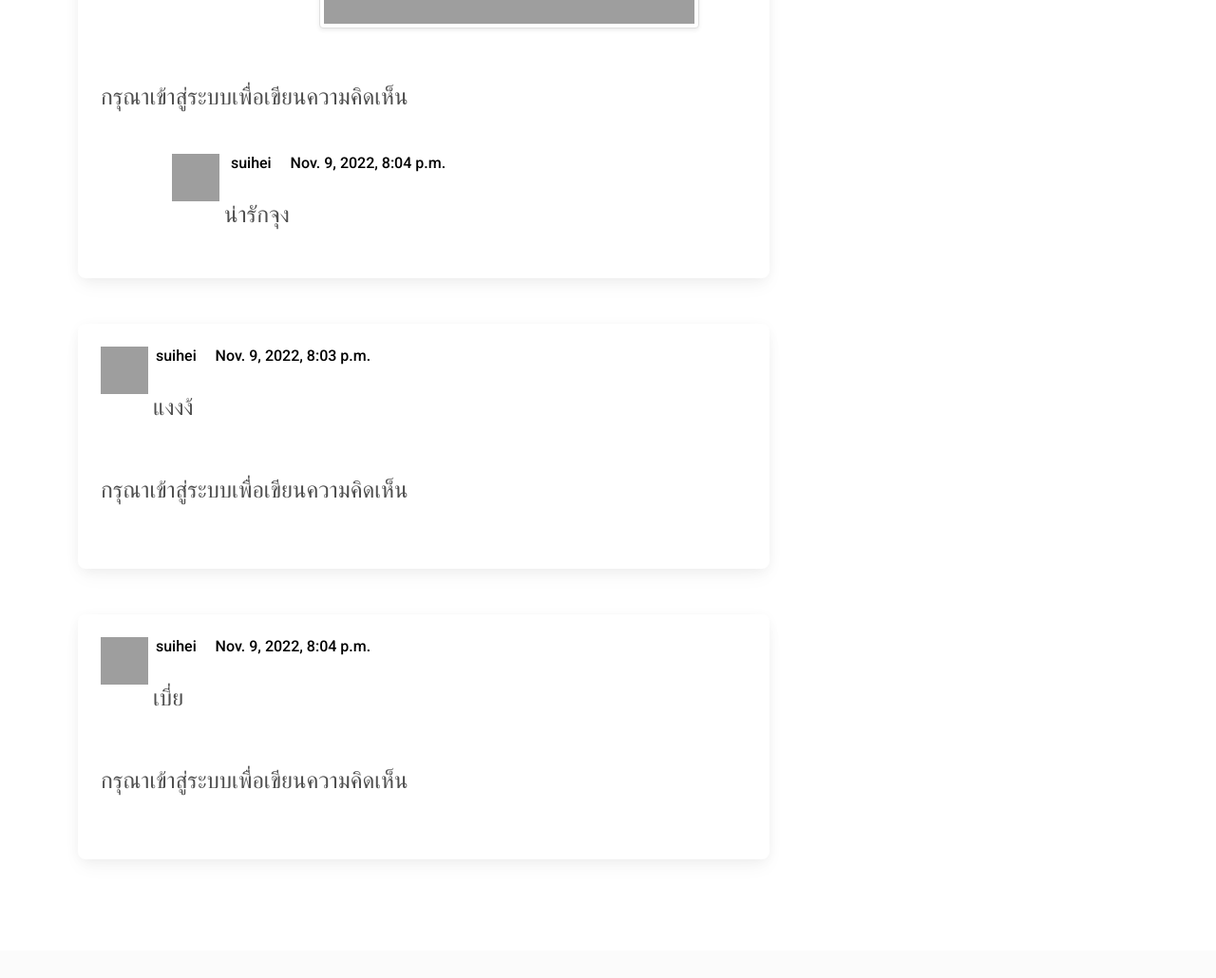
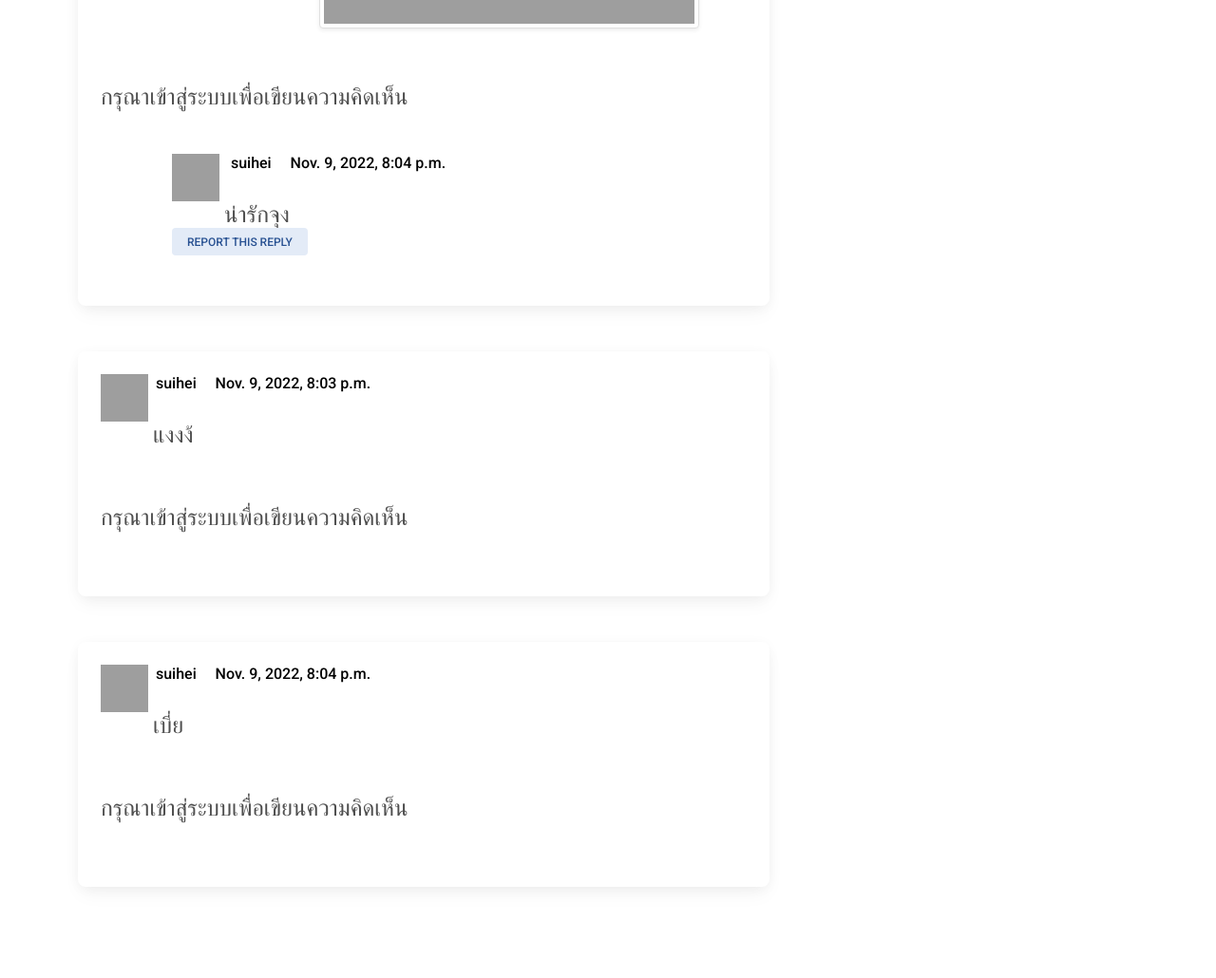
Before and after one commit to 6310682817/questionic, a Django app: page /question/1 in a window 1280 px wide. Shown: the part 1503-2533 px from the top of the page at 95% size. Before the commit the page ends 2341 px from the top, so only its background shows below. Run offline with Django 4.2, Linux system fonts and the light colour scheme; data comes from the database, SQL or seed files in the repository; data that the repository does not hold is empty; some libraries are stand-ins or nearby versions; grey boxes are pictures that could not be loaded.

Commit message:
add all post report
- add answer+reply report
- add noti answer+reply report

```diff
--- a/questionic/admin.py
+++ b/questionic/admin.py
@@ -33,8 +33,8 @@ class ReplyAnswerFileAdmin(admin.ModelAdmin):
     list_display = ("image", "reply_answer")
 
 class NotificationAdmin(admin.ModelAdmin):
-    list_display = ("account", "follow_notification_count", "reply_notification_count", "qreport_notification_count")
-    filter_horizontal = ("follow_notification", "reply_notification", "qreport_notification")
+    list_display = ("account", "follow_notification_count", "reply_notification_count")
+    filter_horizontal = ("follow_notification", "reply_notification", "qreport_notification", "areport_notification", "rreport_notification")
 
 admin.site.register(Tag, TagAdmin)
 admin.site.register(Account, AccountAdmin)
--- a/questionic/models.py
+++ b/questionic/models.py
@@ -85,15 +85,20 @@ class Notification(models.Model):
     account = models.ForeignKey(Account, on_delete=models.CASCADE, related_name='notifications')
     follow_notification = models.ManyToManyField(Question, blank=True, related_name='noti_follow')
     reply_notification = models.ManyToManyField(Answer, blank=True, related_name='noti_reply')
+
     qreport_notification = models.ManyToManyField(Question, blank=True, related_name='noti_qreport')
+    areport_notification = models.ManyToManyField(Answer, blank=True, related_name='noti_areport')
+    rreport_notification = models.ManyToManyField(ReplyAnswer, blank=True, related_name='noti_rreport')
 
     follow_notification_count = models.PositiveIntegerField(default=0)
     reply_notification_count = models.PositiveIntegerField(default=0)
     qreport_notification_count = models.PositiveIntegerField(default=0)
+    areport_notification_count = models.PositiveIntegerField(default=0)
+    rreport_notification_count = models.PositiveIntegerField(default=0)
 
     def alert_reply_notification(self):
-        dotcount = self.reply_notification.count() + self.qreport_notification.count()
-        count = self.reply_notification_count + self.qreport_notification_count
+        dotcount = self.reply_notification.count() + self.qreport_notification.count() + self.areport_notification.count() + self.rreport_notification.count()
+        count = self.reply_notification_count + self.qreport_notification_count + self.areport_notification_count + self.rreport_notification_count
         if dotcount > count:
             return dotcount - count
         return 0
--- a/questionic/templates/questionic/question.html
+++ b/questionic/templates/questionic/question.html
@@ -16,7 +16,7 @@
                     {%endfor%}
                     <br><br><br>
 
-                    <a href="{% url 'questionic:report' question.id %}"><button class="btn btn-secondary btn-sm">report this post</button></a>
+                    <a href="{% url 'questionic:report' 'question' question.id %}"><button class="btn btn-secondary btn-sm">report this post</button></a>
                     <br><br>
 
                     <div style='display: flex;'>
@@ -81,6 +81,7 @@
                         <br><br>
                         {% if user.is_authenticated %}
                         <button class="btn btn-primary btn-sm ml-0 comment-form-toggle waves-effect waves-light" name="show_reply_button" onclick="show_reply('{{answer.id}}')">ตอบกลับ</button>
+                        <a href="{% url 'questionic:report' 'answer' answer.id %}"><button class="btn btn-secondary btn-sm">report this answer</button></a>
                         {% else %}
                         <p>กรุณาเข้าสู่ระบบเพื่อเขียนความคิดเห็น</p>
                         {% endif %}
@@ -124,6 +125,7 @@
                                             <img src='{{image.image.url}}' class="img-thumbnail" width="400" height="600">
                                         {%endfor%}
                                     </div>
+                                    <a href="{% url 'questionic:report' 'reply' reply.id %}"><button class="btn btn-secondary btn-sm">report this reply</button></a>
                                 </div>
                                 <br>
                                 {%endfor%}
--- a/questionic/urls.py
+++ b/questionic/urls.py
@@ -13,7 +13,7 @@ urlpatterns = [
     path('notification/', views.notification, name='notification'),
     path('notification_alert/', views.notification_alert, name='notification_alert'),
     path('search/', views.search, name='search'),
-    path('report/<int:question_id>', views.report, name='report'),
+    path('report/<str:type_report>/<int:report_id>', views.report, name='report'),
 
 
 ] + static(settings.MEDIA_URL, document_root=settings.MEDIA_ROOT)
--- a/questionic/views.py
+++ b/questionic/views.py
@@ -162,19 +162,36 @@ def notification(request):
     notification = Notification.objects.get(account=account)
 
     notification.reply_notification_count = notification.reply_notification.count()
-    notification.qreport_notification_count = notification.qreport_notification.count()
     notification.save()
 
     notification_alert = notification.alert_reply_notification()
     reply_notifications = notification.reply_notification.all().order_by('-date_answered')
-    qreport_notifications =  notification.qreport_notification.all().order_by('-date_asked')
-    return render(request, 'questionic/notification.html', {
-        "notification_alert": notification_alert,
-        "reply_notifications": reply_notifications,
-        "qreport_notifications": qreport_notifications,
-        "account": account,
-        "time_now": datetime.now()
-    })
+
+    if request.user.is_staff:
+        notification.qreport_notification_count = notification.qreport_notification.count()
+        notification.areport_notification_count = notification.areport_notification.count()
+        notification.rreport_notification_count = notification.rreport_notification.count()
+        notification.save()
+
+        qreport_notifications =  notification.qreport_notification.all().order_by('-date_asked')
+        areport_notifications =  notification.areport_notification.all().order_by('-date_answered')
+        rreport_notifications =  notification.rreport_notification.all().order_by('-date_reply_answered')
+        return render(request, 'questionic/notification.html', {
+            "notification_alert": notification_alert,
+            "reply_notifications": reply_notifications,
+            "qreport_notifications": qreport_notifications,
+            "areport_notifications": areport_notifications,
+            "rreport_notifications": rreport_notifications,
+            "account": account,
+            "time_now": datetime.now()
+        })
+    else:
+        return render(request, 'questionic/notification.html', {
+            "notification_alert": notification_alert,
+            "reply_notifications": reply_notifications,
+            "account": account,
+            "time_now": datetime.now()
+        })
 
 def search(request):
     if not request.user.is_authenticated:
@@ -211,13 +228,33 @@ def notification_alert(request):
             'notification_alert':0,
     })
 
-def report(request, question_id):
-    question = Question.objects.get(id=question_id)
-    question.reporter.add(request.user.id)
+def report(request, type_report, report_id):
+    if not request.user.is_authenticated:
+        return HttpResponseRedirect(reverse('users:login'))
 
     staff = User.objects.filter(is_staff=True)
-    for person in staff:
-        account = Account.objects.get(user=person)
-        Notification.objects.get(account=account).qreport_notification.add(question)
+    if type_report == 'question':
+        question = Question.objects.get(id=report_id)
+        question.reporter.add(request.user.id)
+        for person in staff:
+            account = Account.objects.get(user=person)
+            Notification.objects.get(account=account).qreport_notification.add(question)
 
-    return HttpResponseRedirect(reverse('questionic:question', args=(question.id, )))
+        return HttpResponseRedirect(reverse('questionic:question', args=(question.id, )))
+
+    elif type_report == 'answer':
+        answer = Answer.objects.get(id=report_id)
+        answer.reporter.add(request.user.id)
+        for person in staff:
+            account = Account.objects.get(user=person)
+            Notification.objects.get(account=account).areport_notification.add(answer)
+        return HttpResponseRedirect(reverse('questionic:question', args=(answer.from_question.id, )))
+
+    elif type_report == 'reply':
+        reply = ReplyAnswer.objects.get(id=report_id)
+        reply.reporter.add(request.user.id)
+        for person in staff:
+            account = Account.objects.get(user=person)
+            Notification.objects.get(account=account).rreport_notification.add(reply)
+
+        return HttpResponseRedirect(reverse('questionic:question', args=(reply.from_answer.from_question.id, )))
```
Also changed, not shown: questionic/templates/questionic/notification.html (+55 -0 lines).
